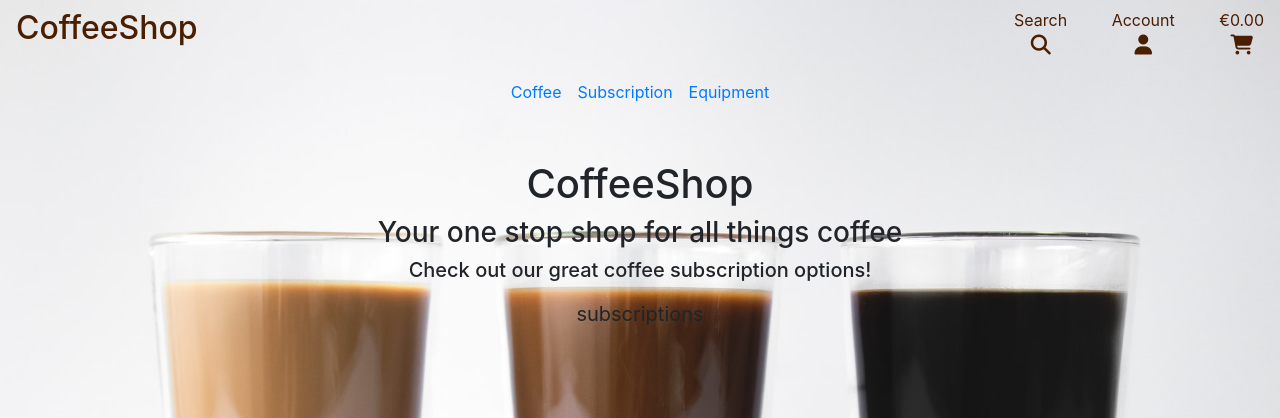
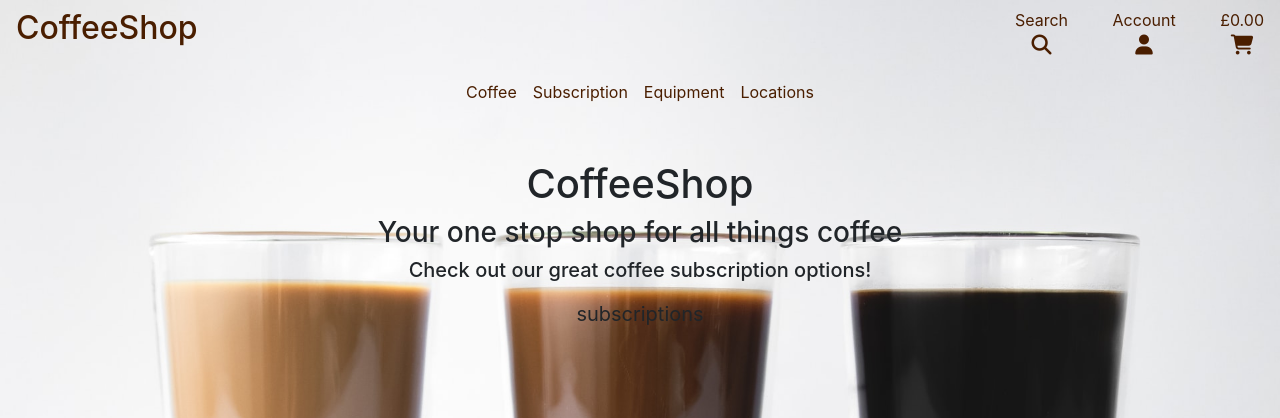
Before and after one commit to Code-Institute-Submissions/EllieThurlwell-project-five_AprResub, a Django app: page / in a window 1280 px wide. Shown: the top 418 px of that part. Run offline with Django 3.2, Linux system fonts and the light colour scheme; the page is wider than the window, and the part outside it is not shown; some libraries are stand-ins or nearby versions.

Commit message:
Add locations link to navbar and edit styling

```diff
--- a/templates/base.html
+++ b/templates/base.html
@@ -100,7 +100,7 @@
                                     {% if grand_total %}
                                         ${{ grand_total|floatformat:2 }}
                                     {% else %}
-                                        €0.00
+                                        £0.00
                                     {% endif %}
                                 </p>
                                 <div><i class="fas fa-shopping-cart fa-lg brown"></i></div>
@@ -110,40 +110,44 @@
 
                 </ul>
             </div>
+        </div>
 
-        </div>
         <div class="row">
             <nav class="navbar navbar-expand-lg w-100">
+                <!-- mobile collapse navbar -->
                 <button class="navbar-toggler brown" type="button" data-toggle="collapse" data-target="#navbar" aria-controls="navbar" aria-expanded="false" aria-label="Toggle navigation">
                     <span class="navbar-toggler-icon brown"></span>
                 </button>
-                <!-- include mobile header(?) and navbar with matching id of navbar -->
+                <!-- site wide navbar -->
                 <div class="collapse navbar-collapse" id="navbar">
                     <ul class="navbar-nav w-auto mx-auto">
                         <li class="nav-item dropdown">
-                            <a class="nav-link" href="#" id="coffee-link" data-toggle="dropdown" aria-haspopup="true" aria-expanded="false">
+                            <a class="nav-link brown" href="#" id="coffee-link" data-toggle="dropdown" aria-haspopup="true" aria-expanded="false">
                                 Coffee
                             </a>
                             <div class="dropdown-menu" aria-labelledby="coffee-link">
-                                <a href="" class="dropdown-item">Beans</a>
-                                <a href="" class="dropdown-item">Ground</a>
-                                <a href="" class="dropdown-item">Capsules</a>
-                                <a href="" class="dropdown-item">Decaf</a>
+                                <a href="" class="dropdown-item brown">Beans</a>
+                                <a href="" class="dropdown-item brown">Ground</a>
+                                <a href="" class="dropdown-item brown">Capsules</a>
+                                <a href="" class="dropdown-item brown">Decaf</a>
                             </div>
                         </li>
                         <li class="nav-item">
-                            <a href="" class="nav-link">Subscription</a>
+                            <a href="" class="nav-link brown">Subscription</a>
                         </li>
                         <li class="nav-item dropdown">
-                            <a class="nav-link" href="#" id="coffee-link" data-toggle="dropdown" aria-haspopup="true" aria-expanded="false">
+                            <a class="nav-link brown" href="#" id="coffee-link" data-toggle="dropdown" aria-haspopup="true" aria-expanded="false">
                                 Equipment
                             </a>
                             <div class="dropdown-menu" aria-labelledby="coffee-link">
-                                <a href="" class="dropdown-item">Drip coffee</a>
-                                <a href="" class="dropdown-item">Coffee makers</a>
-                                <a href="" class="dropdown-item">Filter papers</a>
-                                <a href="" class="dropdown-item">Mugs</a>
+                                <a href="" class="dropdown-item brown">Drip coffee</a>
+                                <a href="" class="dropdown-item brown">Coffee makers</a>
+                                <a href="" class="dropdown-item brown">Filter papers</a>
+                                <a href="" class="dropdown-item brown">Mugs</a>
                             </div>
+                        </li>
+                        <li class="nav-item">
+                            <a href="" class="nav-link brown">Locations</a>
                         </li>
                     </ul>
                 </div>
```
